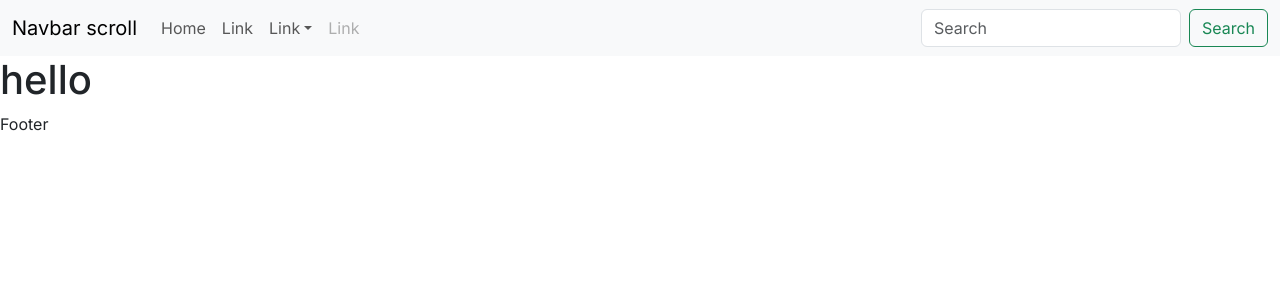
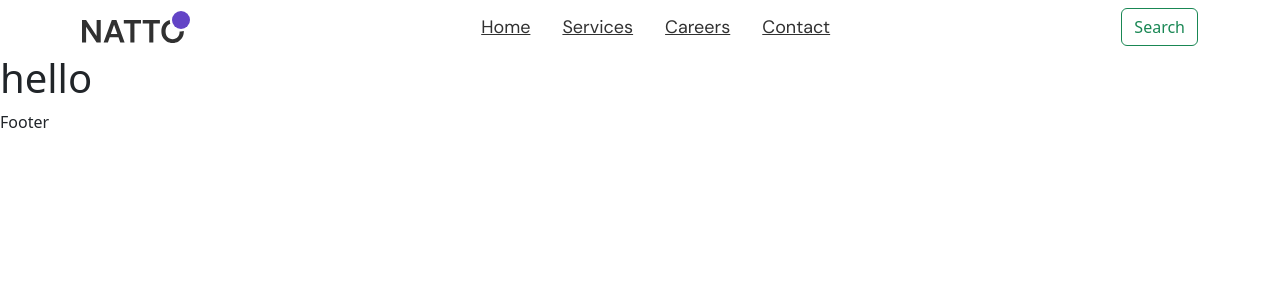
Before and after one commit to akash-khan-dev/my-portfolio, a Next.js app: page / in a window 1280 px wide. Shown: the top 300 px of the page. Built offline with nearby package versions, Linux system fonts and the light colour scheme.

Commit message:
navabar something customize

```diff
--- /dev/null
+++ b/src/SVG/Logo.js
@@ -0,0 +1,15 @@
+function Logo() {
+  return (
+    <svg width={108} height={32} viewBox="0 0 108 32" fill="none">
+      <circle cx={99} cy={9} r={9} fill="#6344C6" />
+      <path
+        fillRule="evenodd"
+        clipRule="evenodd"
+        d="M101.82 20.0883C101.821 20.159 101.821 20.23 101.821 20.3012C101.821 22.5838 101.352 24.5998 100.413 26.3492C99.4743 28.0772 98.1623 29.4318 96.477 30.4132C94.7917 31.3945 92.8397 31.8852 90.621 31.8852C88.381 31.8852 86.4183 31.3945 84.733 30.4132C83.069 29.4318 81.757 28.0772 80.797 26.3492C79.8583 24.5998 79.389 22.5838 79.389 20.3012C79.389 18.0185 79.8583 16.0132 80.797 14.2852C81.757 12.5358 83.069 11.1705 84.733 10.1892C85.6796 9.63799 86.7137 9.2416 87.8352 9C87.8278 9.16612 87.824 9.3332 87.824 9.50116C87.824 10.6223 87.9917 11.7043 88.3035 12.7234C87.2121 13.0593 86.278 13.6545 85.501 14.5092C84.221 15.9172 83.581 17.8478 83.581 20.3012C83.581 22.7545 84.221 24.6852 85.501 26.0932C86.781 27.5012 88.4877 28.2052 90.621 28.2052C92.7543 28.2052 94.4503 27.5012 95.709 26.0932C96.9653 24.7112 97.6051 22.8258 97.6283 20.4369C98.0211 20.4794 98.42 20.5012 98.824 20.5012C99.8624 20.5012 100.867 20.3573 101.82 20.0883ZM0 31.5012V9.10117H4.096L14.624 24.8772V9.10117H18.72V31.5012H14.624L4.096 15.7572V31.5012H0ZM21.6225 31.5012L29.8145 9.10117H34.4225L42.6145 31.5012H38.2625L36.4705 26.3172H27.7345L25.9105 31.5012H21.6225ZM28.8545 23.1172H35.3505L32.0865 13.8052L28.8545 23.1172ZM48.341 12.3972V31.5012H52.437V12.3972H58.997V9.10117H41.813V12.3972H48.341ZM67.2472 31.5012V12.3972H60.7192V9.10117H77.9033V12.3972H71.3432V31.5012H67.2472Z"
+        fill="#313131"
+      />
+    </svg>
+  );
+}
+
+export default Logo;
--- a/src/app/layout.js
+++ b/src/app/layout.js
@@ -1,8 +1,5 @@
 import "./style/globals.scss";
-import { Inter } from "next/font/google";
 import "bootstrap/dist/css/bootstrap.min.css";
-
-const inter = Inter({ subsets: ["latin"] });
 
 export const metadata = {
   title: "Akash Portfolio",
@@ -12,7 +9,7 @@ export const metadata = {
 export default function RootLayout({ children }) {
   return (
     <html lang="en">
-      <body className={inter.className}>{children}</body>
+      <body>{children}</body>
     </html>
   );
 }
--- a/src/app/page.module.css
+++ /dev/null
@@ -1,229 +0,0 @@
-.main {
-  display: flex;
-  flex-direction: column;
-  justify-content: space-between;
-  align-items: center;
-  padding: 6rem;
-  min-height: 100vh;
-}
-
-.description {
-  display: inherit;
-  justify-content: inherit;
-  align-items: inherit;
-  font-size: 0.85rem;
-  max-width: var(--max-width);
-  width: 100%;
-  z-index: 2;
-  font-family: var(--font-mono);
-}
-
-.description a {
-  display: flex;
-  justify-content: center;
-  align-items: center;
-  gap: 0.5rem;
-}
-
-.description p {
-  position: relative;
-  margin: 0;
-  padding: 1rem;
-  background-color: rgba(var(--callout-rgb), 0.5);
-  border: 1px solid rgba(var(--callout-border-rgb), 0.3);
-  border-radius: var(--border-radius);
-}
-
-.code {
-  font-weight: 700;
-  font-family: var(--font-mono);
-}
-
-.grid {
-  display: grid;
-  grid-template-columns: repeat(4, minmax(25%, auto));
-  width: var(--max-width);
-  max-width: 100%;
-}
-
-.card {
-  padding: 1rem 1.2rem;
-  border-radius: var(--border-radius);
-  background: rgba(var(--card-rgb), 0);
-  border: 1px solid rgba(var(--card-border-rgb), 0);
-  transition: background 200ms, border 200ms;
-}
-
-.card span {
-  display: inline-block;
-  transition: transform 200ms;
-}
-
-.card h2 {
-  font-weight: 600;
-  margin-bottom: 0.7rem;
-}
-
-.card p {
-  margin: 0;
-  opacity: 0.6;
-  font-size: 0.9rem;
-  line-height: 1.5;
-  max-width: 30ch;
-}
-
-.center {
-  display: flex;
-  justify-content: center;
-  align-items: center;
-  position: relative;
-  padding: 4rem 0;
-}
-
-.center::before {
-  background: var(--secondary-glow);
-  border-radius: 50%;
-  width: 480px;
-  height: 360px;
-  margin-left: -400px;
-}
-
-.center::after {
-  background: var(--primary-glow);
-  width: 240px;
-  height: 180px;
-  z-index: -1;
-}
-
-.center::before,
-.center::after {
-  content: '';
-  left: 50%;
-  position: absolute;
-  filter: blur(45px);
-  transform: translateZ(0);
-}
-
-.logo {
-  position: relative;
-}
-/* Enable hover only on non-touch devices */
-@media (hover: hover) and (pointer: fine) {
-  .card:hover {
-    background: rgba(var(--card-rgb), 0.1);
-    border: 1px solid rgba(var(--card-border-rgb), 0.15);
-  }
-
-  .card:hover span {
-    transform: translateX(4px);
-  }
-}
-
-@media (prefers-reduced-motion) {
-  .card:hover span {
-    transform: none;
-  }
-}
-
-/* Mobile */
-@media (max-width: 700px) {
-  .content {
-    padding: 4rem;
-  }
-
-  .grid {
-    grid-template-columns: 1fr;
-    margin-bottom: 120px;
-    max-width: 320px;
-    text-align: center;
-  }
-
-  .card {
-    padding: 1rem 2.5rem;
-  }
-
-  .card h2 {
-    margin-bottom: 0.5rem;
-  }
-
-  .center {
-    padding: 8rem 0 6rem;
-  }
-
-  .center::before {
-    transform: none;
-    height: 300px;
-  }
-
-  .description {
-    font-size: 0.8rem;
-  }
-
-  .description a {
-    padding: 1rem;
-  }
-
-  .description p,
-  .description div {
-    display: flex;
-    justify-content: center;
-    position: fixed;
-    width: 100%;
-  }
-
-  .description p {
-    align-items: center;
-    inset: 0 0 auto;
-    padding: 2rem 1rem 1.4rem;
-    border-radius: 0;
-    border: none;
-    border-bottom: 1px solid rgba(var(--callout-border-rgb), 0.25);
-    background: linear-gradient(
-      to bottom,
-      rgba(var(--background-start-rgb), 1),
-      rgba(var(--callout-rgb), 0.5)
-    );
-    background-clip: padding-box;
-    backdrop-filter: blur(24px);
-  }
-
-  .description div {
-    align-items: flex-end;
-    pointer-events: none;
-    inset: auto 0 0;
-    padding: 2rem;
-    height: 200px;
-    background: linear-gradient(
-      to bottom,
-      transparent 0%,
-      rgb(var(--background-end-rgb)) 40%
-    );
-    z-index: 1;
-  }
-}
-
-/* Tablet and Smaller Desktop */
-@media (min-width: 701px) and (max-width: 1120px) {
-  .grid {
-    grid-template-columns: repeat(2, 50%);
-  }
-}
-
-@media (prefers-color-scheme: dark) {
-  .vercelLogo {
-    filter: invert(1);
-  }
-
-  .logo {
-    filter: invert(1) drop-shadow(0 0 0.3rem #ffffff70);
-  }
-}
-
-@keyframes rotate {
-  from {
-    transform: rotate(360deg);
-  }
-  to {
-    transform: rotate(0deg);
-  }
-}
--- a/src/app/style/_variable.scss
+++ b/src/app/style/_variable.scss
@@ -0,0 +1,2 @@
+$black-color: #313131;
+$primary-color: #6344c6;
--- a/src/component/Layout/navbar/Menubar.js
+++ b/src/component/Layout/navbar/Menubar.js
@@ -1,50 +1,45 @@
 "use client";
+import Logo from "@/SVG/Logo";
+import Menudata from "@/data/Menudata";
+import Link from "next/link";
 import React from "react";
 import Button from "react-bootstrap/Button";
 import Container from "react-bootstrap/Container";
-import Form from "react-bootstrap/Form";
 import Nav from "react-bootstrap/Nav";
 import Navbar from "react-bootstrap/Navbar";
-import NavDropdown from "react-bootstrap/NavDropdown";
+import { DM_Sans } from "next/font/google";
 
+const DmSans = DM_Sans({
+  subsets: ["latin"],
+  weight: "400",
+});
 const Menubar = () => {
   return (
     <>
-      <Navbar expand="lg" className="bg-body-tertiary">
-        <Container fluid>
-          <Navbar.Brand href="#">Navbar scroll</Navbar.Brand>
+      <Navbar expand="lg">
+        <Container>
+          <Link href="#">
+            <Logo />
+          </Link>
           <Navbar.Toggle aria-controls="navbarScroll" />
           <Navbar.Collapse id="navbarScroll">
             <Nav
-              className="me-auto my-2 my-lg-0"
+              className="mx-auto my-2 my-lg-0"
               style={{ maxHeight: "100px" }}
               navbarScroll
             >
-              <Nav.Link href="#action1">Home</Nav.Link>
-              <Nav.Link href="#action2">Link</Nav.Link>
-              <NavDropdown title="Link" id="navbarScrollingDropdown">
-                <NavDropdown.Item href="#action3">Action</NavDropdown.Item>
-                <NavDropdown.Item href="#action4">
-                  Another action
-                </NavDropdown.Item>
-                <NavDropdown.Divider />
-                <NavDropdown.Item href="#action5">
-                  Something else here
-                </NavDropdown.Item>
-              </NavDropdown>
-              <Nav.Link href="#" disabled>
-                Link
-              </Nav.Link>
+              {Menudata.map((menu, i) => (
+                <Link
+                  className={DmSans.className + " " + "mx-3"}
+                  key={i}
+                  href={menu.url}
+                >
+                  {menu.title}
+                </Link>
+              ))}
             </Nav>
-            <Form className="d-flex">
-              <Form.Control
-                type="search"
-                placeholder="Search"
-                className="me-2"
-                aria-label="Search"
-              />
-              <Button variant="outline-success">Search</Button>
-            </Form>
+
+            <Button variant="outline-success">Search</Button>
           </Navbar.Collapse>
         </Container>
       </Navbar>
--- a/src/component/Layout/navbar/Menubar.scss
+++ b/src/component/Layout/navbar/Menubar.scss
@@ -0,0 +1,10 @@
+nav {
+  a {
+    color: $black-color;
+    font-size: 18px;
+    transition: all linear 0.3s;
+    &:hover {
+      color: $primary-color;
+    }
+  }
+}
--- /dev/null
+++ b/src/data/Menudata.js
@@ -0,0 +1,19 @@
+const Menudata = [
+  {
+    title: "Home",
+    url: "/",
+  },
+  {
+    title: "Services",
+    url: "/",
+  },
+  {
+    title: "Careers",
+    url: "/",
+  },
+  {
+    title: "Contact",
+    url: "/",
+  },
+];
+export default Menudata;
```
